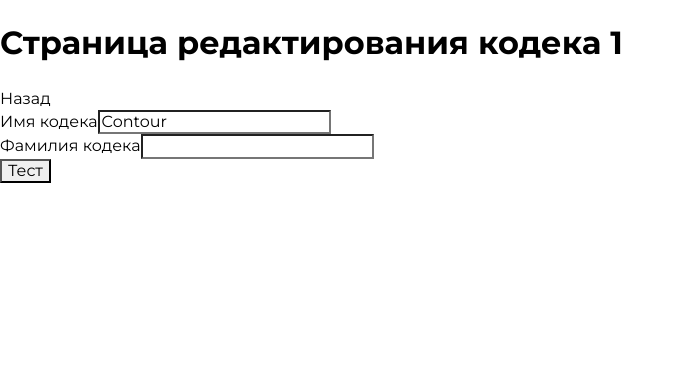
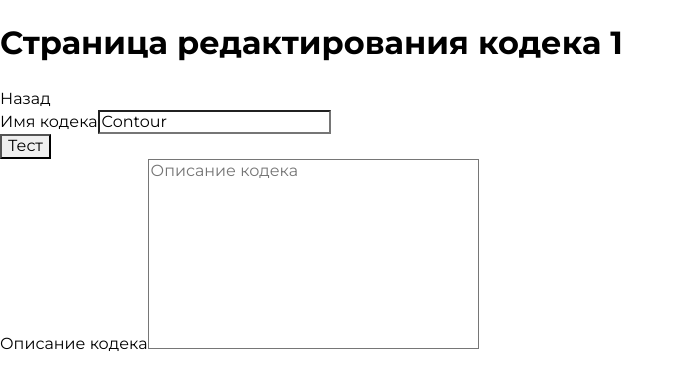
Before and after one commit to dmptts/codec-manager, a React (Create React App) app: page /edit/1 in a window 1280 px wide. Shown: the top 390 px of the page, without its empty margins (0-684 px from the left). Built offline with nearby package versions, Linux system fonts and the light colour scheme; data requests are answered from the project's data file.

Commit message:
Реализует черновик формы создания/редактирования кодека

```diff
--- a/src/components/AppSelect.tsx
+++ b/src/components/AppSelect.tsx
@@ -9,7 +9,7 @@ interface ISelectOption {
 
 interface IAppSelect extends LiHTMLAttributes<HTMLLIElement> {
   name: string;
-  options: ISelectOption[];
+  options: ISelectOption[] | undefined;
 }
 
 export default function AppSelect({ name, options }: IAppSelect) {
@@ -26,7 +26,7 @@ export default function AppSelect({ name, options }: IAppSelect) {
 
   useEffect(() => {
     setControlText(
-      options.find((option) => {
+      options?.find((option) => {
         return option.value.toString() === field.value.toString();
       })?.label ?? 'Тест'
     );
@@ -35,8 +35,9 @@ export default function AppSelect({ name, options }: IAppSelect) {
   return (
     <Root>
       <button type="button" {...field} onClick={handleControlClick}>
-        {controlText}
+        {controlText} {!options && 'loading'}
       </button>
+      {options && (
         <OptionList $isOpened={isOpened}>
           {options.map((option, i) => (
             <li key={i}>
@@ -51,6 +52,7 @@ export default function AppSelect({ name, options }: IAppSelect) {
             </li>
           ))}
         </OptionList>
+      )}
     </Root>
   );
 }
--- a/src/components/CodecCreatePage.tsx
+++ b/src/components/CodecCreatePage.tsx
@@ -5,7 +5,8 @@ import CodecForm from './CodecForm';
 export default function CodecCreatePage() {
   return (
     <>
-      <h1>Страница создания кодека</h1>;<Link to={APP_ROUTES.Main}>Назад</Link>
+      <h1>Страница создания кодека</h1>
+      <Link to={APP_ROUTES.Main}>Назад</Link>
       <CodecForm />
     </>
   );
--- a/src/components/CodecForm.tsx
+++ b/src/components/CodecForm.tsx
@@ -1,5 +1,6 @@
 import { Formik } from 'formik';
 import * as yup from 'yup';
+import { useGetCodecListQuery } from '../store/codecApi';
 import { ICodec } from '../types/codec';
 import AppInput from './AppInput';
 import AppSelect from './AppSelect';
@@ -13,18 +14,17 @@ const validationSchema = yup.object({
   codecSurname: yup.string().min(4).required(),
 });
 
-const testOptions = [
-  { value: 1, label: 'option 1' },
-  { value: 2, label: 'option 2' },
-  { value: 3, label: 'option 3' },
-];
-
 export default function CodecForm({ data }: ICodecFormProps) {
   const initialValues = {
     codecName: data?.name ?? '',
-    codecSurname: '',
     codecParent: '',
+    codecDescription: data?.description ?? '',
   };
+
+  const codecParentOptions = useGetCodecListQuery({}).data?.map((codec) => ({
+    value: codec.id,
+    label: codec.name,
+  }));
 
   return (
     <Formik
@@ -49,18 +49,26 @@ export default function CodecForm({ data }: ICodecFormProps) {
             <AppInput
               type="text"
               name="codecName"
-              id="codec-name-input"
+              id="codec-name-field"
               onChange={(e) => handleInputChange(e, 'codecName')}
               label="Имя кодека"
+              placeholder="Имя кодека"
             />
-            <AppInput
-              type="text"
-              name="codecSurname"
-              id="codec-surname-input"
-              onChange={(e) => handleInputChange(e, 'codecSurname')}
-              label="Фамилия кодека"
+            <AppSelect
+              name="codecParent"
+              id="codec-parent-field"
+              options={codecParentOptions}
             />
-            <AppSelect id="test" name="codecParent" options={testOptions} />
+            <div>
+              <label htmlFor="codec-description-field">Описание кодека</label>
+              <textarea
+                name="codecDescription"
+                id="codec-description-field"
+                cols={30}
+                rows={10}
+                placeholder="Описание кодека"
+              />
+            </div>
           </form>
         );
       }}
--- a/src/components/CodecTable.tsx
+++ b/src/components/CodecTable.tsx
@@ -23,7 +23,10 @@ export default function CodecTable({
   setPagination,
 }: ICodecTableProps) {
   const { pageIndex, pageSize } = paginationState;
-  const { data, isFetching } = useGetCodecListQuery(pageIndex);
+  const { data, isFetching } = useGetCodecListQuery({
+    pageIndex: pageIndex,
+    pageSize: pageSize,
+  });
   const defaultData: never[] = [];
   const columnHelper = createColumnHelper<ICodec>();
 
--- a/src/store/codecApi.ts
+++ b/src/store/codecApi.ts
@@ -6,10 +6,16 @@ export const codecApi = createApi({
   reducerPath: 'codecsListApi',
   baseQuery: fetchBaseQuery({ baseUrl: BASE_URL }),
   endpoints: (builder) => ({
-    getCodecList: builder.query<ICodec[], number>({
-      query: (page) => `codecs?_limit=10${page && `&_page=${page}`}`,
+    getCodecList: builder.query<
+      ICodec[],
+      { pageIndex?: number; pageSize?: number }
+    >({
+      query: ({ pageIndex = null, pageSize = null }) =>
+        `codecs${pageSize ? `?_limit=${pageSize}` : ''}?${
+          pageIndex ? `&_page=${pageIndex}` : ''
+        }`,
     }),
-    getCodec: builder.query<ICodec, number>({
+    getCodec: builder.query({
       query: (id) => `codecs/${id}`,
     }),
   }),
```
Also changed, not shown: package.json (+4 -3 lines), 1 other file (tests, documents, lock files or other folders). Lines whose indentation alone changed are shown as unchanged.
